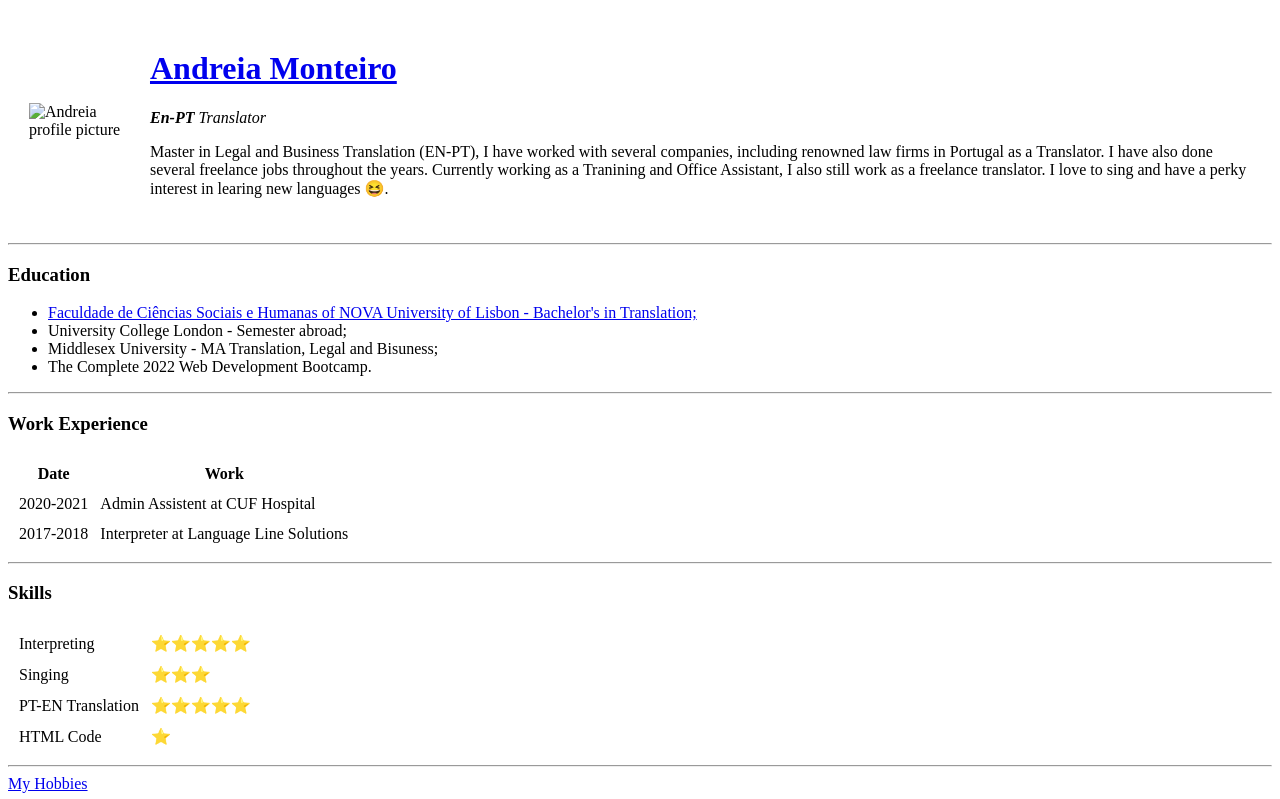
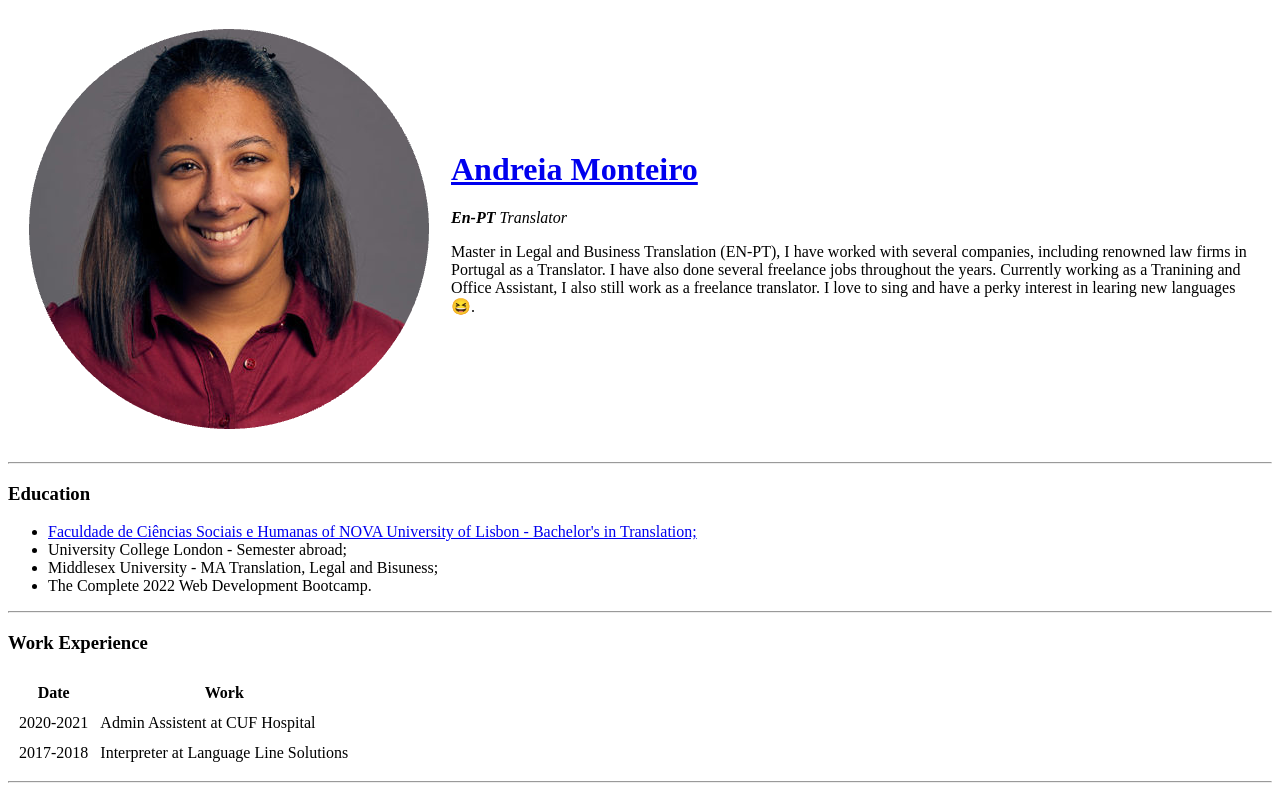
Before and after one commit to andreiasqm/cv, a plain HTML site: page index.html in a window 1280 px wide. Shown: the top 799 px of the page. Drawn offline with Linux system fonts and the light colour scheme.

Commit message:
Updated Image

```diff
--- a/index.html
+++ b/index.html
@@ -9,7 +9,7 @@
 <body>
   <table cellspacing="20">
     <tr>
-      <td><img src="Andreia-Monteiro-500x500-modified.png" alt="Andreia profile picture"></td>
+      <td><img src="images/Andreia-Monteiro-500x500-modified.png" alt="Andreia profile picture"></td>
       <td><h1><strong><a href="https://www.linkedin.com/in/andreia-monteiro-0192a6151/">Andreia Monteiro</a></strong></h1>
       <p><em><strong>En-PT</strong> Translator</em></p>
       <p>Master in Legal and Business Translation (EN-PT), I have worked with several companies, including renowned law firms in Portugal as a Translator. I have also done several freelance jobs throughout the years. Currently working as a Tranining and Office Assistant, I also still work as a freelance translator. I love to sing and have a perky interest in learing new languages 😆.</p></td>
```
